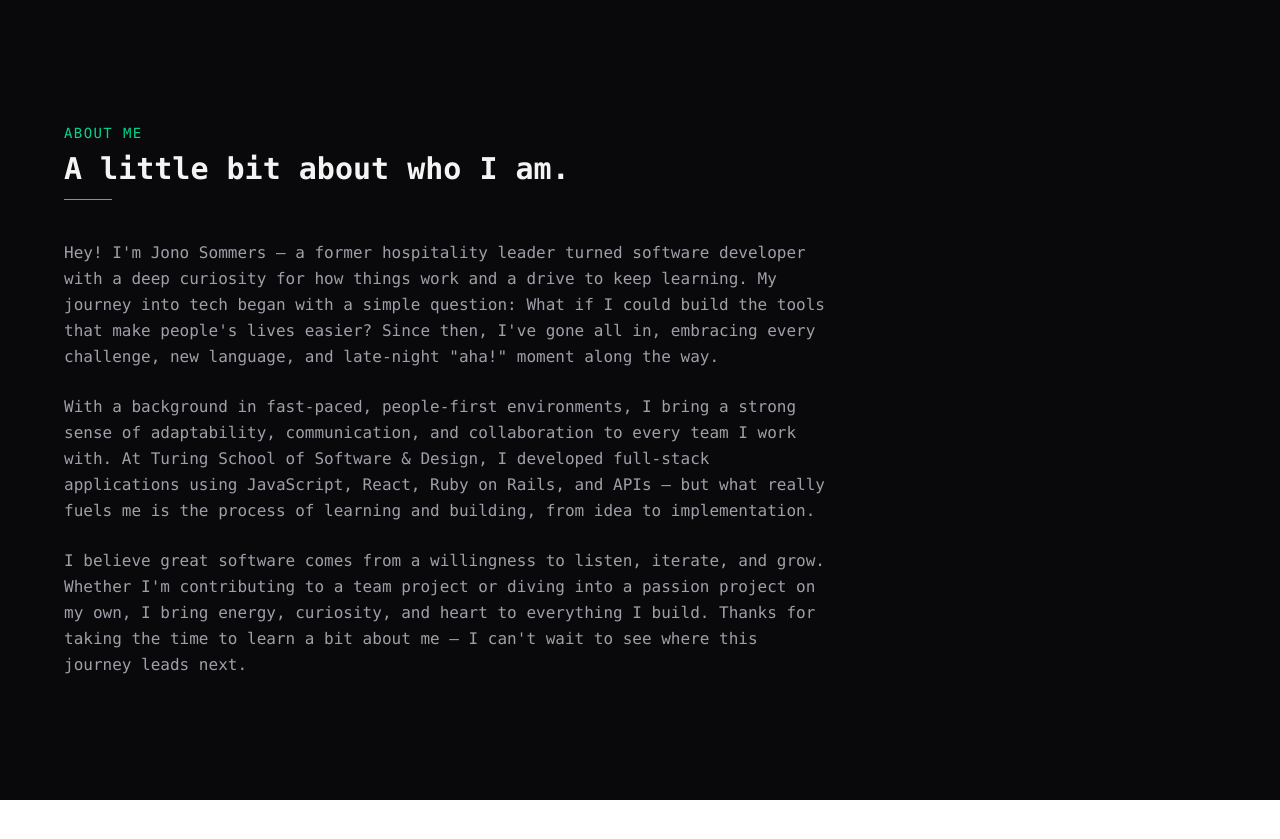
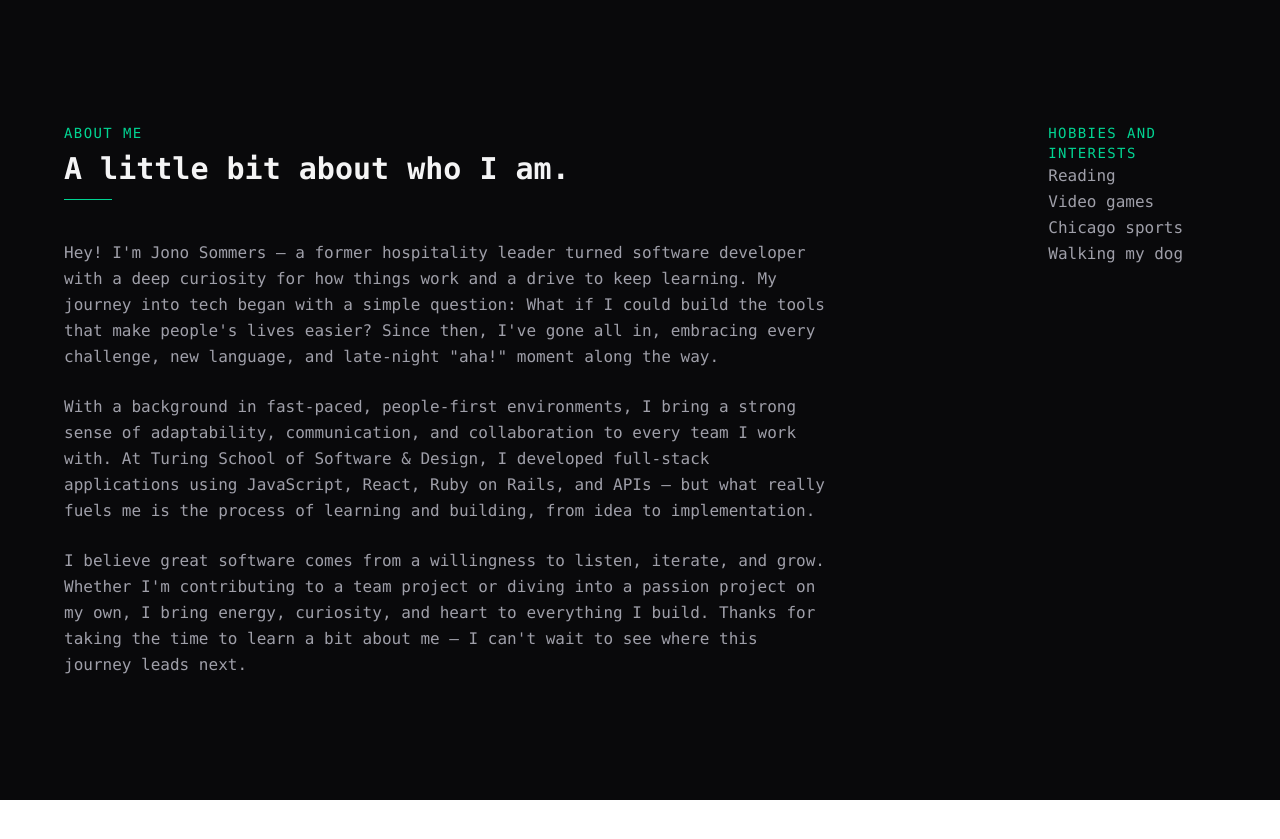
Before and after one commit to JonoSommers/portfolio-website, a React (Vite) app: page / in a window 1280 px wide. Shown: the part 800-1639 px from the top of the page. Built offline with nearby package versions, Linux system fonts and the light colour scheme.

Commit message:
update: add hobbiest and interest list to about me section

```diff
--- a/src/pages/About.tsx
+++ b/src/pages/About.tsx
@@ -1,6 +1,7 @@
 export default function About() {
   return (
     <section className="min-h-screen bg-zinc-950 text-white px-10 py-24 flex flex-col justify-center font-mono">
+      <div className="flex flex-row items-start gap-12 max-w-6xl mx-auto w-full">
         <div className="max-w-6xl mx-auto w-full flex flex-col gap-10">
 
           {/* Section label */}
@@ -33,7 +34,18 @@ export default function About() {
               a bit about me — I can&apos;t wait to see where this journey leads next.
             </p>
           </div>
+        </div>
 
+        {/* Hobbies List */}
+        <div>
+          <h3 className="text-emerald-400 text-sm tracking-widest uppercase">Hobbies and Interests</h3>
+          <ul>
+            <li className="text-zinc-400 text-base leading-relaxed">Reading</li>
+            <li className="text-zinc-400 text-base leading-relaxed">Video games</li>
+            <li className="text-zinc-400 text-base leading-relaxed">Chicago sports</li>
+            <li className="text-zinc-400 text-base leading-relaxed">Walking my dog</li>
+          </ul>
+        </div>
       </div>
     </section>
   )
```
Lines whose indentation alone changed are shown as unchanged.
